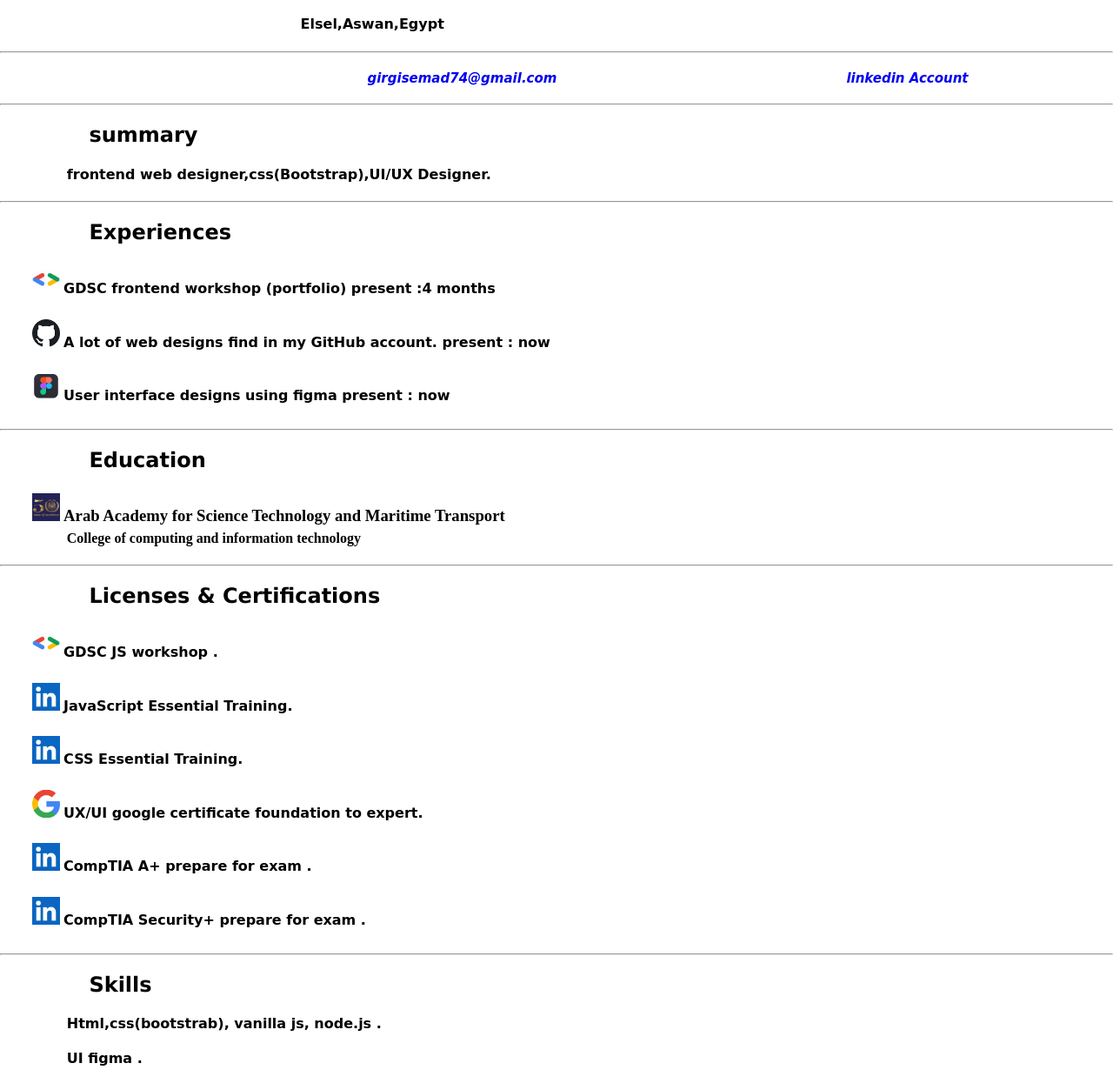
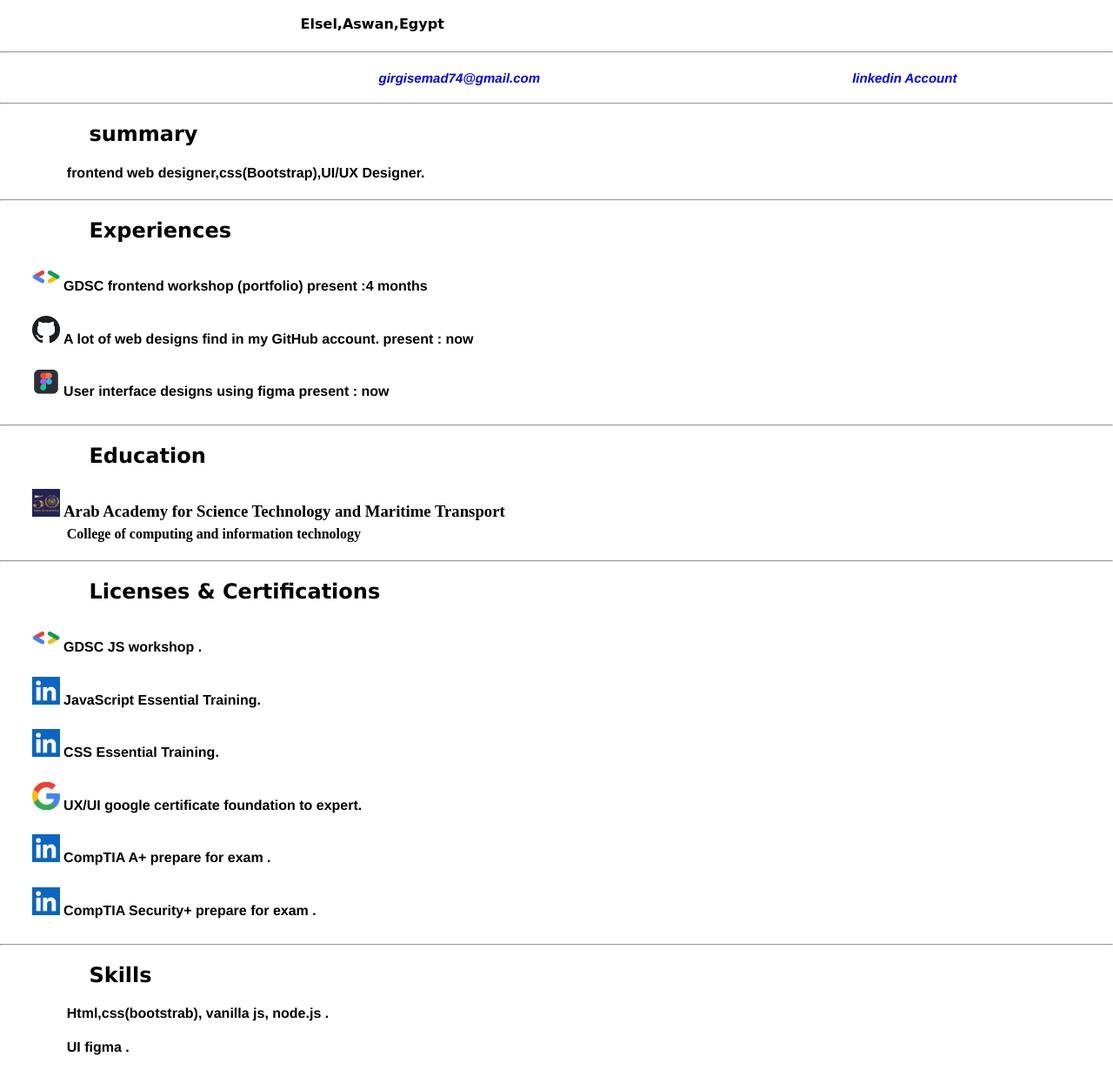
Before and after one commit to GARMA-A/CV, a plain HTML site: page index.html in a window 1280 px wide. Shown: the part 290-1520 px from the top of the page at 87% size. Drawn offline with Linux system fonts and the light colour scheme.

Commit message:
Update index.html

```diff
--- a/index.html
+++ b/index.html
@@ -36,7 +36,7 @@
     margin-left: 20%;
      color: black;
      border-radius: 50%;
-     font-family:cursive;
+    font-family: 'Franklin Gothic Medium', 'Arial Narrow', Arial, sans-serif;
      font-size: 10px;
 }
 .sum h2
@@ -45,7 +45,7 @@ margin-left: 8%;
 }
 .sum h4{
     margin-left: 6%;
-    font-family: cursive;
+    font-family: 'Franklin Gothic Medium', 'Arial Narrow', Arial, sans-serif;
 }
 .exp h2
 {
@@ -53,7 +53,7 @@ margin-left:8%;
 }
 .exp h4{
 
-    font-family: cursive;
+    font-family: 'Franklin Gothic Medium', 'Arial Narrow', Arial, sans-serif;
 }
 .edu h2
 {
@@ -75,7 +75,7 @@ margin-left:8%;
 .lic h4
 {
 
-    font-family: cursive;
+    font-family: 'Franklin Gothic Medium', 'Arial Narrow', Arial, sans-serif;
 
 }
 .skills h2
@@ -84,7 +84,7 @@ margin-left:8%;
 }
 .skills h4{
     margin-left: 6%;
-    font-family: cursive;
+     font-family: 'Franklin Gothic Medium', 'Arial Narrow', Arial, sans-serif;
 }
 
 
```
